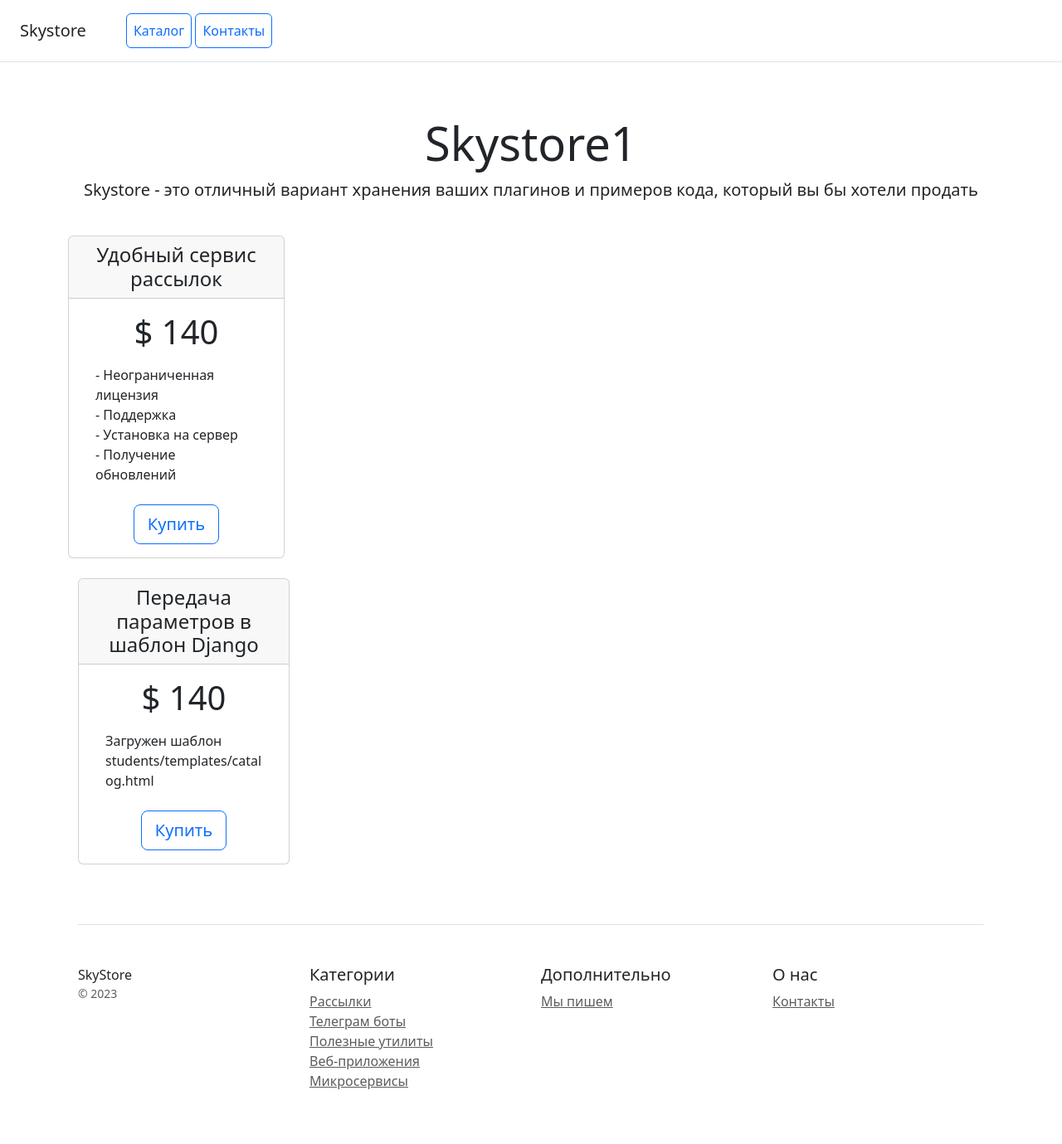
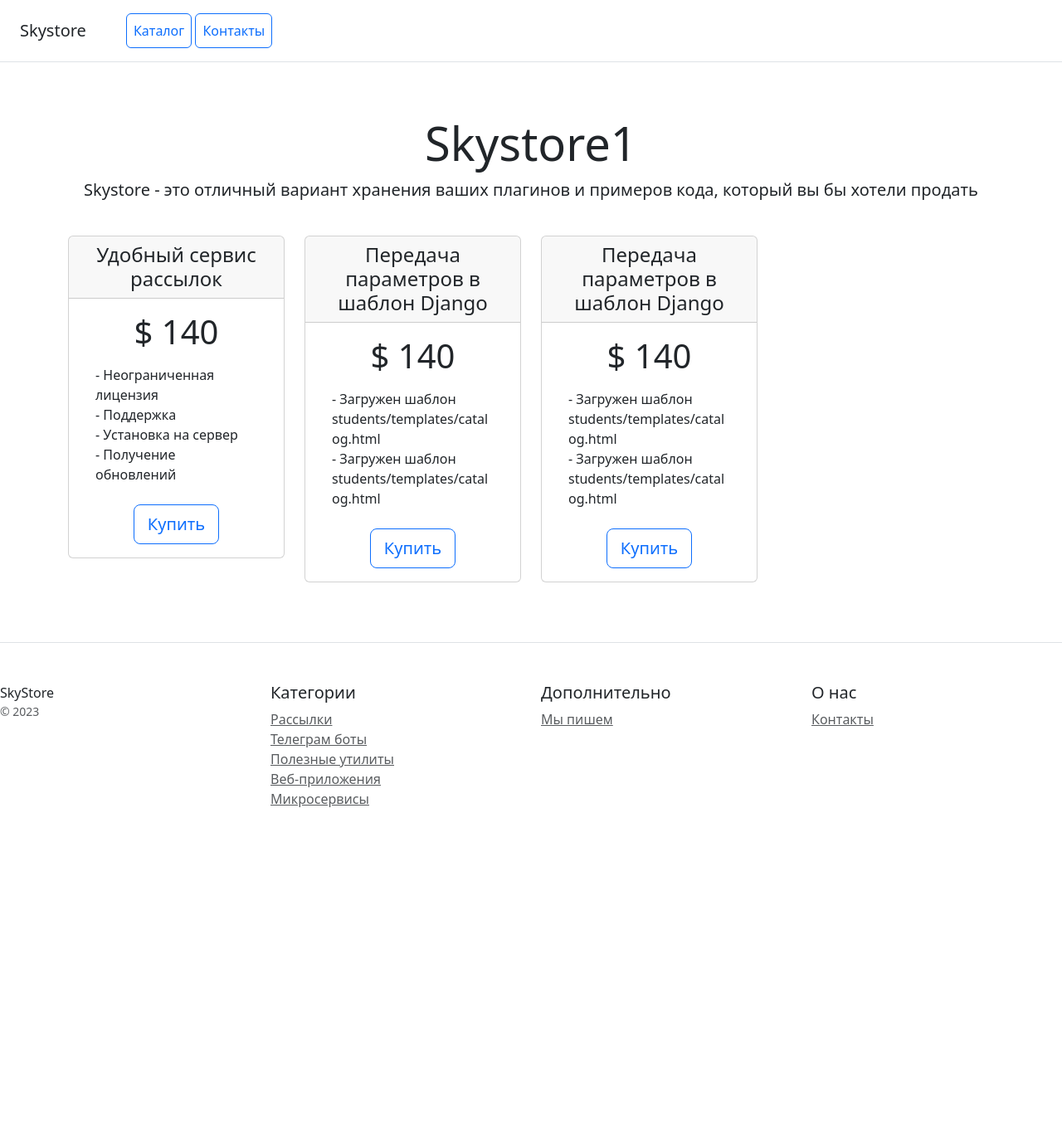
Before and after one commit to MichaelGorbunov/web-store, a Django app: page /catalogs/ in a window 1280 px wide. Shown: the whole page at 83% size. After the commit the page ends 973 px from the top, so only its background shows below. Run offline with Django 5.2, Linux system fonts and the light colour scheme; parts of the project's set-up code (start-up, migrations or seed data) failed here and were passed over.

Commit message:
шаблон

```diff
--- a/students/templates/students/catalogs.html
+++ b/students/templates/students/catalogs.html
@@ -26,6 +26,7 @@
 <div class="container">
     <div class="row text-center">
         <div class="col-3">
+
             <div class="card mb-4 box-shadow">
                 <div class="card-header">
                     <h4 class="my-0 font-weight-normal">Удобный сервис рассылок</h4>
@@ -42,11 +43,8 @@
                 </div>
             </div>
         </div>
-    </div>
 
 
-    <div class="container">
-    <div class="row text-center">
         <div class="col-3">
             <div class="card mb-4 box-shadow">
                 <div class="card-header">
@@ -55,14 +53,34 @@
                 <div class="card-body">
                     <h1 class="card-title pricing-card-title">$ 140</h1>
                     <ul class="list-unstyled mt-3 mb-4 text-start m-3">
-                        <li>{{message}}</li>
-
+                        <li>- {{message}}</li>
+                        <li>- {{message}}</li>
                     </ul>
                     <button type="button" class="btn btn-lg btn-block btn-outline-primary">Купить</button>
                 </div>
             </div>
         </div>
+
+        <div class="col-3">
+            <div class="card mb-4 box-shadow">
+                <div class="card-header">
+                    <h4 class="my-0 font-weight-normal">{{header}}</h4>
+                </div>
+                <div class="card-body">
+                    <h1 class="card-title pricing-card-title">$ 140</h1>
+                    <ul class="list-unstyled mt-3 mb-4 text-start m-3">
+                        <li>- {{message}}</li>
+                        <li>- {{message}}</li>
+                    </ul>
+                    <button type="button" class="btn btn-lg btn-block btn-outline-primary">Купить</button>
+                </div>
+            </div>
+        </div>
+
+
+
     </div>
+</div>
 
     <footer class="pt-4 my-md-5 pt-md-5 border-top">
         <div class="row">
```
